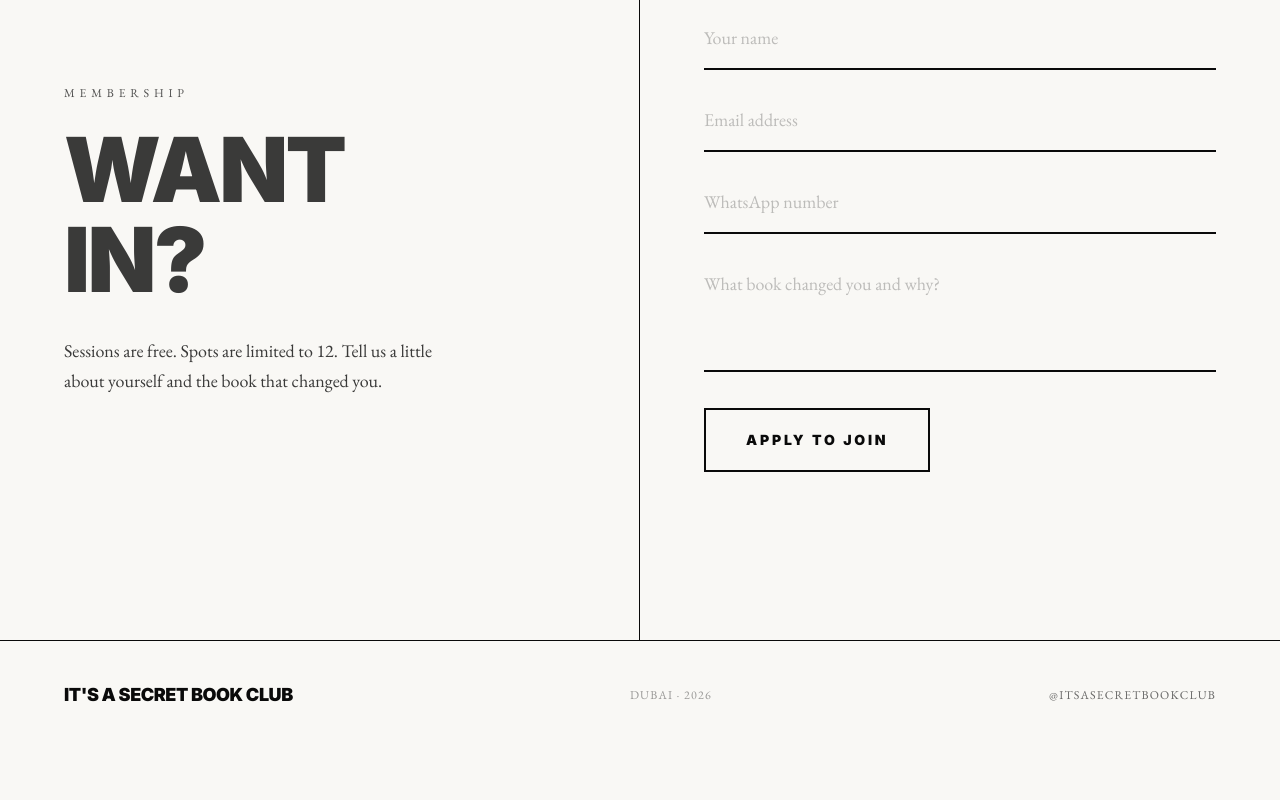
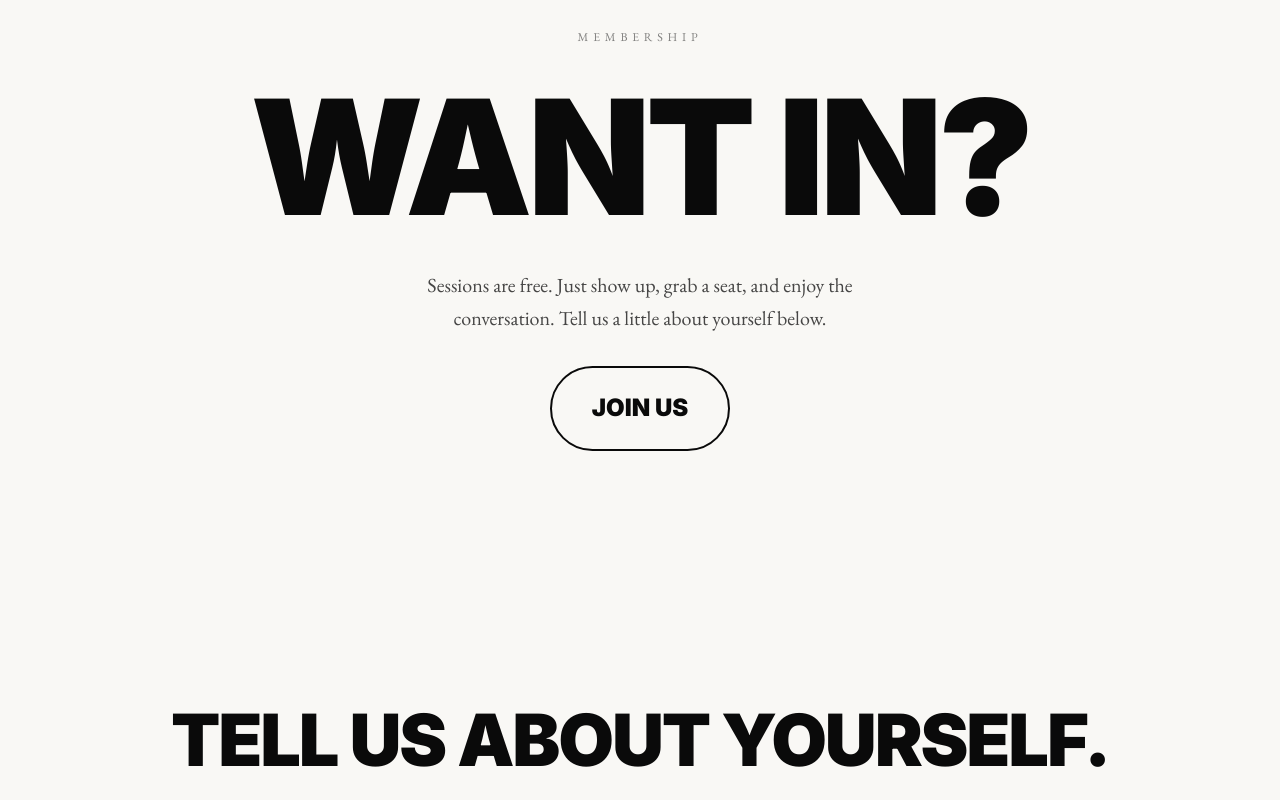
Before and after one commit to Efe-Onoh/its-a-secret-book-club, a Next.js app: page / in a window 1280 px wide. Shown: the part 4960-5760 px from the top of the page. Before the commit the page ends 5709 px from the top, so only its background shows below. Built offline with nearby package versions, Linux system fonts and the light colour scheme.

Commit message:
fix: form section

```diff
--- a/app/components/JoinForm.tsx
+++ b/app/components/JoinForm.tsx
@@ -82,8 +82,13 @@ export default function JoinForm() {
       <button
         type="submit"
         disabled={status === "loading"}
-        className="mt-4 font-display uppercase text-sm tracking-[0.2em] px-10 py-5 border-2 hover:opacity-70 transition-opacity duration-300 w-fit disabled:opacity-40"
-        style={{ borderColor: "var(--color-join-ink)", color: "var(--color-join-ink)" }}
+        className="w-full mt-4 font-display uppercase px-10 py-5 rounded-full border-2 transition-opacity duration-300 hover:opacity-70 disabled:opacity-40 disabled:cursor-not-allowed"
+        style={{
+          fontSize: "clamp(16px, 2vw, 24px)",
+          letterSpacing: "-0.01em",
+          borderColor: "var(--color-join-ink)",
+          color: "var(--color-join-ink)",
+        }}
       >
         {status === "loading" ? "Sending..." : "Apply to join"}
       </button>
--- a/app/page.tsx
+++ b/app/page.tsx
@@ -219,7 +219,9 @@ export default function Home() {
       <About />
       <CurrentBook />
       <Events events={EVENTS.slice(0, 6)} />
-      <Join />
+      {/* <Join /> */}
+      <JoinIntro />
+      <JoinFormSection />
       <Footer />
     </main>
   );
@@ -310,26 +312,78 @@ function CurrentBook() {
   );
 }
 
-function Join() {
+// function Join() {
+//   return (
+//     <section id="join" className="snap-section flex flex-col md:flex-row" style={{ background: "var(--color-join-bg)", color: "var(--color-join-ink)" }}>
+//       {/* Left */}
+//       <div className="flex flex-col justify-center md:w-1/2 p-16 border-b md:border-b-0 md:border-r" style={{ borderColor: "var(--color-join-ink)" }}>
+//         <p className="font-body text-xs uppercase tracking-[0.4em] mb-6 opacity-70" style={{ color: "var(--color-join-ink)", opacity: 0.7 }}>
+//           Membership
+//         </p>
+//         <h2 className="font-display uppercase leading-none mb-8" style={{ color: "var(--color-join-ink)", opacity: 0.8, fontSize: "clamp(48px, 7vw, 100px)", letterSpacing: "-0.03em" }}>
+//           WANT
+//           <br />
+//           IN?
+//         </h2>
+//         <p className="font-body text-lg leading-relaxed opacity-80 max-w-sm" style={{ color: "var(--color-join-ink)", opacity: 0.8 }}>
+//           Sessions are free. Spots are limited to 12. Tell us a little about yourself and the book that changed you.
+//         </p>
+//       </div>
+
+//       {/* Right — form */}
+//       <JoinForm />
+//     </section>
+//   );
+// }
+function JoinIntro() {
   return (
-    <section id="join" className="snap-section flex flex-col md:flex-row" style={{ background: "var(--color-join-bg)", color: "var(--color-join-ink)" }}>
-      {/* Left */}
-      <div className="flex flex-col justify-center md:w-1/2 p-16 border-b md:border-b-0 md:border-r" style={{ borderColor: "var(--color-join-ink)" }}>
-        <p className="font-body text-xs uppercase tracking-[0.4em] mb-6 opacity-70" style={{ color: "var(--color-join-ink)", opacity: 0.7 }}>
-          Membership
-        </p>
-        <h2 className="font-display uppercase leading-none mb-8" style={{ color: "var(--color-join-ink)", opacity: 0.8, fontSize: "clamp(48px, 7vw, 100px)", letterSpacing: "-0.03em" }}>
-          WANT
-          <br />
-          IN?
-        </h2>
-        <p className="font-body text-lg leading-relaxed opacity-80 max-w-sm" style={{ color: "var(--color-join-ink)", opacity: 0.8 }}>
-          Sessions are free. Spots are limited to 12. Tell us a little about yourself and the book that changed you.
-        </p>
+    <section className="snap-section flex flex-col items-center justify-center text-center px-8 md:px-24 gap-8" style={{ background: "var(--color-join-bg)", color: "var(--color-join-ink)" }}>
+      <p className="font-body text-xs uppercase tracking-[0.4em]" style={{ opacity: 0.5 }}>
+        Membership
+      </p>
+      <h2
+        className="font-display uppercase leading-none"
+        style={{
+          fontSize: "clamp(60px, min(20vh, 18vw), 280px)",
+          letterSpacing: "-0.03em",
+        }}
+      >
+        WANT IN?
+      </h2>
+      <p className="font-body text-lg md:text-xl max-w-md leading-relaxed" style={{ opacity: 0.75 }}>
+        Sessions are free. Just show up, grab a seat, and enjoy the conversation. Tell us a little about yourself below.
+      </p>
+
+      <a
+        href="#join-form"
+        className="font-display uppercase px-10 py-5 rounded-full border-2 transition-opacity duration-300 hover:opacity-70 no-underline"
+        style={{
+          fontSize: "clamp(16px, 2vw, 24px)",
+          borderColor: "var(--color-join-ink)",
+          color: "var(--color-join-ink)",
+        }}
+      >
+        Join us
+      </a>
+    </section>
+  );
+}
+
+function JoinFormSection() {
+  return (
+    <section id="join-form" className="snap-section flex flex-col items-center justify-center px-8 md:px-24 py-16" style={{ background: "var(--color-join-bg)", color: "var(--color-join-ink)" }}>
+      <div className="w-full flex flex-col items-center">
+        <h3
+          className="font-display uppercase leading-none mb-10"
+          style={{
+            fontSize: "clamp(36px, 6vw, 72px)",
+            letterSpacing: "-0.03em",
+          }}
+        >
+          Tell us about yourself.
+        </h3>
+        <JoinForm />
       </div>
-
-      {/* Right — form */}
-      <JoinForm />
     </section>
   );
 }
```
